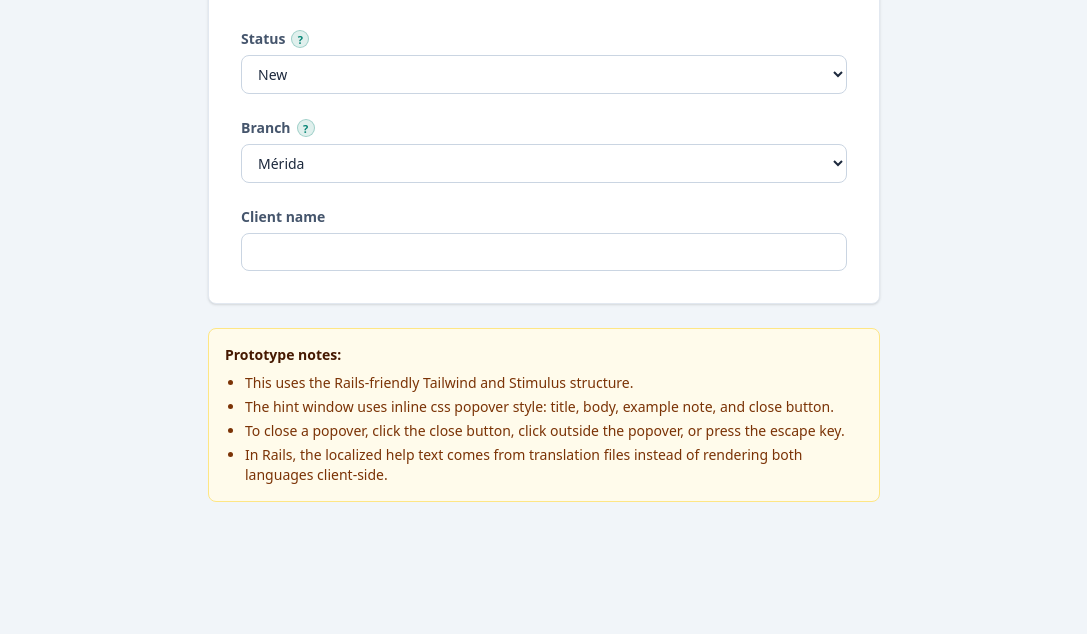
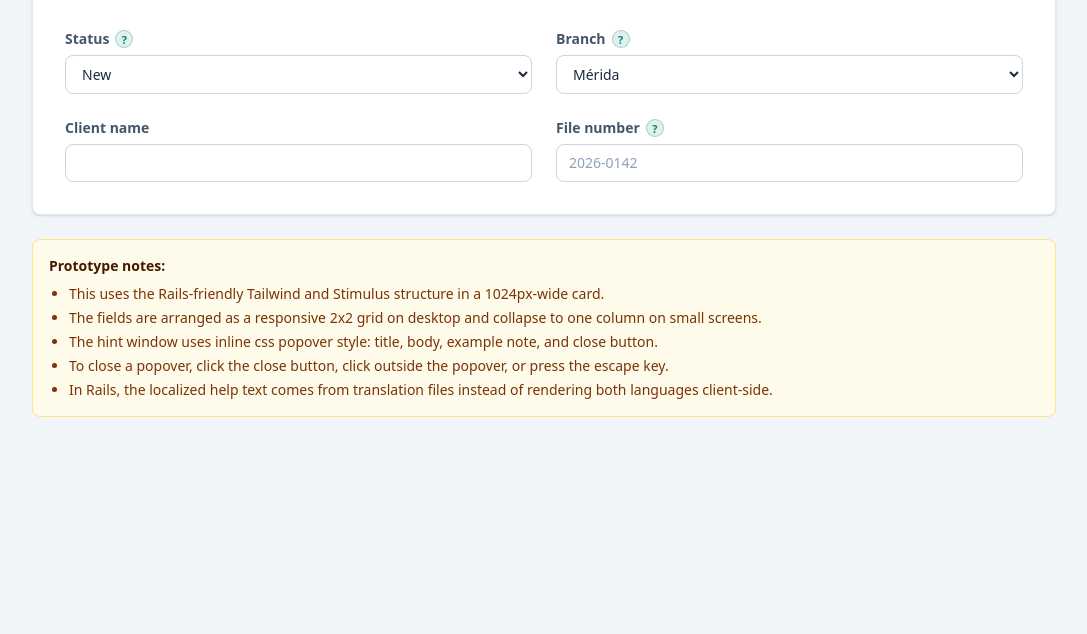
Before and after one commit to roblefort/contextual-field-helpers, a plain HTML site: page index.html in a window 1280 px wide. Shown: the part 166-800 px from the top of the page, without its empty margins (96-1183 px from the left). Drawn offline with nearby package versions, Linux system fonts and the light colour scheme.

Commit message:
add 2 column grid

```diff
--- a/index.html
+++ b/index.html
@@ -17,7 +17,7 @@
 </head>
 <body class="bg-slate-100 text-slate-800 p-6">
 
-<div class="max-w-2xl mx-auto">
+<div class="mx-auto max-w-[1024px]">
 
   <div class="bg-white border border-slate-200 rounded-lg shadow-sm p-6 md:p-8">
 
@@ -31,7 +31,7 @@
     <h1 class="text-2xl font-semibold text-brand mb-1" data-i18n="heading">New Expediente</h1>
     <p class="text-sm text-slate-500 mb-8" data-i18n="subheading">Field hint prototype - click the ? icons.</p>
 
-    <form class="space-y-6">
+    <form class="grid grid-cols-1 gap-x-6 gap-y-6 md:grid-cols-2">
 
       <div class="field-hint" data-controller="field-hint">
         <label for="status" class="flex items-center gap-1.5 text-sm font-semibold text-slate-600 mb-1.5">
@@ -113,13 +113,47 @@
         <input id="name" type="text" class="w-full rounded-lg border border-slate-300 bg-white px-3 py-2 text-sm text-slate-800 transition focus:border-brand focus:outline-none focus:ring-2 focus:ring-brand/15">
       </div>
 
+      <div class="field-hint" data-controller="field-hint">
+        <label for="file-number" class="flex items-center gap-1.5 text-sm font-semibold text-slate-600 mb-1.5">
+          <span data-i18n="file_number_label">File number</span>
+          <button
+            type="button"
+            class="field-hint__trigger inline-flex h-[18px] w-[18px] shrink-0 items-center justify-center rounded-full border border-brand/30 bg-brand-soft text-[11px] font-semibold leading-none text-brand transition hover:border-brand hover:bg-white focus:outline-none focus:ring-2 focus:ring-brand/20"
+            aria-label="Field help"
+            aria-expanded="false"
+            aria-controls="file-number-hint"
+            data-field-hint-target="trigger"
+            data-action="field-hint#toggle"
+          >?</button>
+        </label>
+        <div
+          id="file-number-hint"
+          class="field-hint__panel mb-2 hidden rounded-lg border border-slate-200 border-l-[3px] border-l-brand bg-slate-50 px-3 py-2.5 text-sm shadow-sm"
+          role="region"
+          data-field-hint-target="panel"
+        >
+          <div class="flex items-start justify-between gap-3">
+            <div class="min-w-0">
+              <p class="mb-1 text-[11px] font-semibold uppercase tracking-[0.05em] text-slate-500" data-i18n="file_number_hint_title">Internal reference</p>
+              <p class="text-xs leading-5 text-slate-700 hint-text" data-lang="en">Use the internal file number assigned by the office. Keep it consistent with existing folders and document names.</p>
+              <p class="hidden text-xs leading-5 text-slate-700 hint-text" data-lang="es">Usa el número interno asignado por la oficina. Manténlo consistente con carpetas y nombres de documentos existentes.</p>
+              <p class="mt-2 rounded-md border border-slate-200 bg-white px-2 py-1.5 text-xs leading-5 text-slate-500 hint-text" data-lang="en"><strong class="font-medium text-brand">Example:</strong> 2026-0142</p>
+              <p class="mt-2 hidden rounded-md border border-slate-200 bg-white px-2 py-1.5 text-xs leading-5 text-slate-500 hint-text" data-lang="es"><strong class="font-medium text-brand">Ejemplo:</strong> 2026-0142</p>
+            </div>
+            <button type="button" class="field-hint__close inline-flex h-[22px] w-[22px] shrink-0 items-center justify-center rounded border border-slate-200 bg-white text-sm leading-none text-slate-400 transition hover:border-brand/40 hover:bg-brand-soft hover:text-brand" aria-label="Close hint" data-action="field-hint#close">&times;</button>
+          </div>
+        </div>
+        <input id="file-number" type="text" placeholder="2026-0142" class="w-full rounded-lg border border-slate-300 bg-white px-3 py-2 text-sm text-slate-800 transition placeholder:text-slate-400 focus:border-brand focus:outline-none focus:ring-2 focus:ring-brand/15">
+      </div>
+
     </form>
   </div>
 
   <div class="mt-6 rounded-lg border border-amber-200 bg-amber-50 p-4 text-sm text-amber-900">
     <strong class="text-amber-950">Prototype notes:</strong>
     <ul class="list-disc pl-5 mt-2 space-y-1">
-      <li>This uses the Rails-friendly Tailwind and Stimulus structure.</li>
+      <li>This uses the Rails-friendly Tailwind and Stimulus structure in a 1024px-wide card.</li>
+      <li>The fields are arranged as a responsive 2x2 grid on desktop and collapse to one column on small screens.</li>
       <li>The hint window uses inline css popover style: title, body, example note, and close button.</li>
       <li>To close a popover, click the close button, click outside the popover, or press the escape key.</li>
       <li>In Rails, the localized help text comes from translation files instead of rendering both languages client-side.</li>
@@ -137,8 +171,10 @@
       status_label: "Status",
       branch_label: "Branch",
       name_label: "Client name",
+      file_number_label: "File number",
       status_hint_title: "Careful with notifications",
-      branch_hint_title: "Ownership"
+      branch_hint_title: "Ownership",
+      file_number_hint_title: "Internal reference"
     },
     es: {
       heading: "Nuevo Expediente",
@@ -146,8 +182,10 @@
       status_label: "Estatus",
       branch_label: "Sucursal",
       name_label: "Nombre del cliente",
+      file_number_label: "Número de expediente",
       status_hint_title: "Cuidado con notificaciones",
-      branch_hint_title: "Propiedad"
+      branch_hint_title: "Propiedad",
+      file_number_hint_title: "Referencia interna"
     }
   };
 
```
